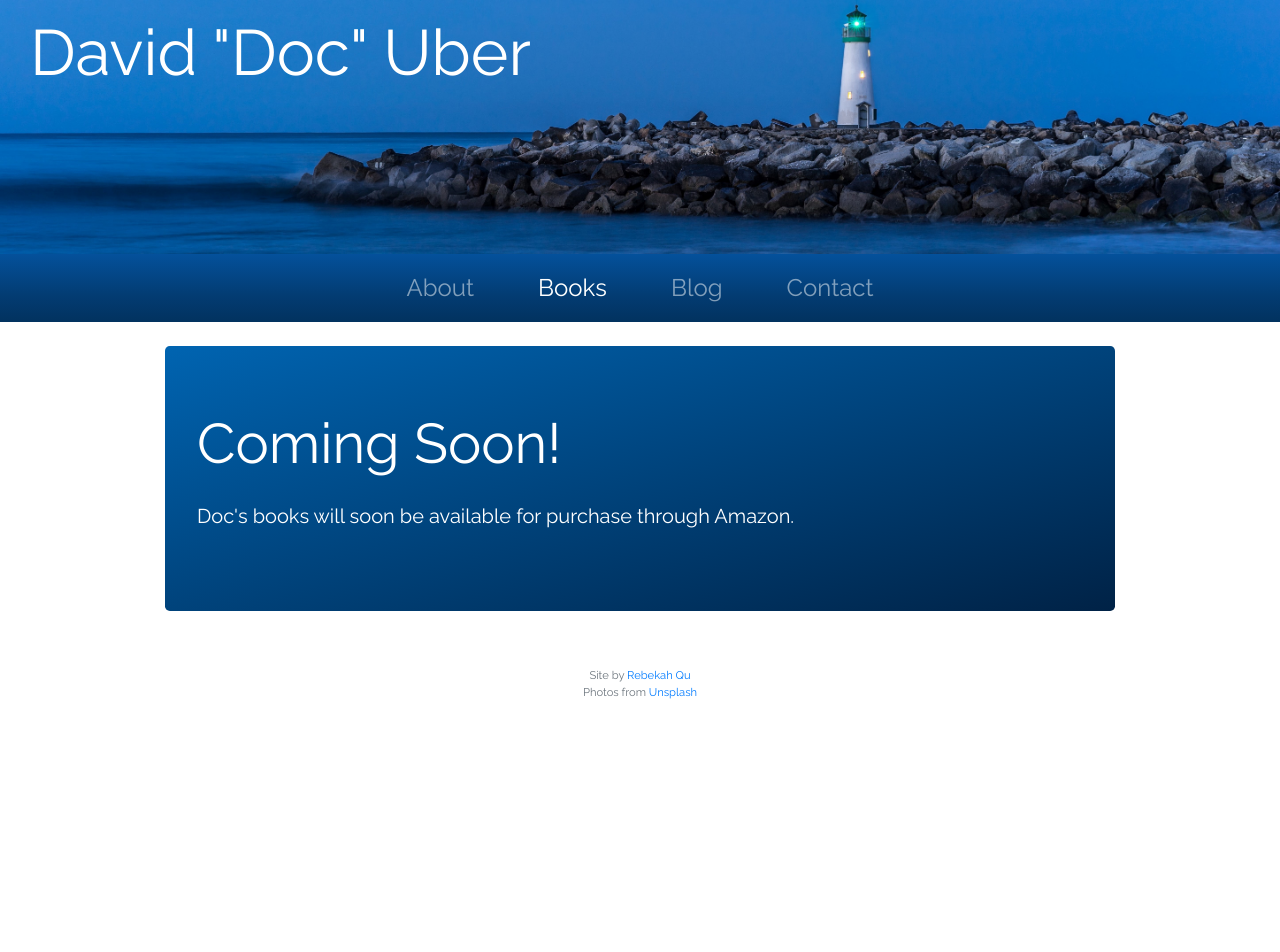
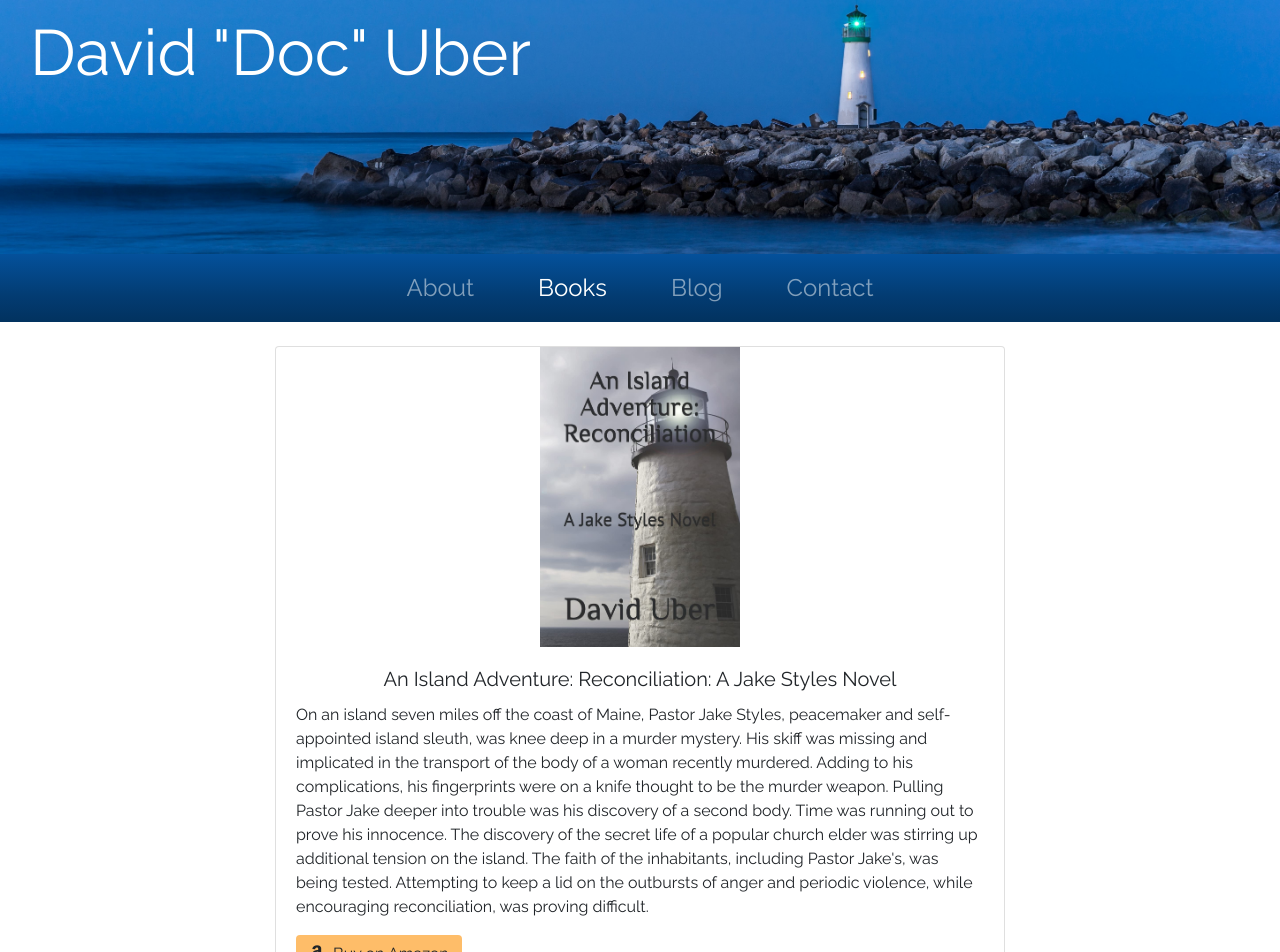
Before and after one commit to BekahT/docuber, an Angular app: page /books in a window 1280 px wide. Shown: the top 952 px of the page. Before the commit the page ends 800 px from the top, so only its background shows below. Built offline with nearby package versions, Linux system fonts and the light colour scheme.

Commit message:
add island adventure book

```diff
--- a/src/app/books/books.component.css
+++ b/src/app/books/books.component.css
@@ -1,5 +1,6 @@
 div.card > img {
   height: 300px;
+  width: 200px;
 }
 
 .btn-amazon {
@@ -10,7 +11,6 @@ div.card > img {
   background-color: #f3a847;
 }
 
-
 .jumbotron {
   background-image: linear-gradient(to bottom right, #0064b1, #002246);
   color: white;
--- a/src/app/books/books.component.html
+++ b/src/app/books/books.component.html
@@ -1,20 +1,20 @@
 <div class="container">
-  <div class="row d-flex justify-content-center">
+  <!-- <div class="row d-flex justify-content-center">
     <div class="col-md-10 jumbotron">
       <h1 class="display-4 mb-4">Coming Soon!</h1>
       <p class="lead">Doc's books will soon be available for purchase through Amazon.</p>
     </div>
-  </div>
-  <!-- <div class="row">
-    <div class="col-md-4 col-lg-3" *ngFor="let book of books">
-      <div class="card mb-2">
+  </div> -->
+  <div class="row d-flex justify-content-center">
+    <div class="col-md-6 col-lg-8" *ngFor="let book of books">
+      <div class="card mb-2 align-items-center">
         <img [src]="book.imgPath" [alt]="book.name" class="img-responsive">
         <div class="card-body">
-          <h5 class="card-title">{{ book.name }}</h5>
+          <h5 class="card-title text-center">{{ book.name }}</h5>
           <p class="card-text">{{ book.description }}</p>
           <a [href]="book.buyLink" class="btn btn-amazon" target="_blank"><i class="fa fa-amazon mr-2" aria-hidden="true"></i>Buy on Amazon</a>
         </div>
       </div>
     </div>
-  </div>    -->
+  </div>
 </div>
--- a/src/app/books/books.component.ts
+++ b/src/app/books/books.component.ts
@@ -8,10 +8,13 @@ import { Book } from '../books/book.model';
 })
 export class BooksComponent implements OnInit {
   books: Book[] = [
-    new Book("Placeholder Book 1", "This is a placeholder description for the placeholder book.", "https://images.unsplash.com/photo-1558287314-3047130e12a9?ixlib=rb-1.2.1&ixid=eyJhcHBfaWQiOjEyMDd9&auto=format&fit=crop&w=701&q=80", "https://www.amazon.com"),
-    new Book("Placeholder Book 2", "This is a placeholder description for the placeholder book.", "https://images.unsplash.com/photo-1520450578248-39f83d4c4cf1?ixlib=rb-1.2.1&ixid=eyJhcHBfaWQiOjEyMDd9&auto=format&fit=crop&w=700&q=80", "https://www.amazon.com"),
-    new Book("Placeholder Book 3", "This is a placeholder description for the placeholder book.", "https://images.unsplash.com/photo-1540167828867-7e5020e0bc8e?ixlib=rb-1.2.1&ixid=eyJhcHBfaWQiOjEyMDd9&auto=format&fit=crop&w=634&q=80", "https://www.amazon.com"),
-    new Book("Placeholder Book 4", "This is a placeholder description for the placeholder book.", "https://images.unsplash.com/photo-1490826212256-caefa02bc772?ixlib=rb-1.2.1&ixid=eyJhcHBfaWQiOjEyMDd9&auto=format&fit=crop&w=633&q=80", "https://www.amazon.com")
+    new Book("An Island Adventure: Reconciliation: A Jake Styles Novel",
+      "On an island seven miles off the coast of Maine, Pastor Jake Styles, peacemaker and self-appointed island sleuth, was knee deep in a murder mystery. His skiff was missing and implicated in the transport of the body of a woman recently murdered. Adding to his complications, his fingerprints were on a knife thought to be the murder weapon. Pulling Pastor Jake deeper into trouble was his discovery of a second body. Time was running out to prove his innocence. The discovery of the secret life of a popular church elder was stirring up additional tension on the island. The faith of the inhabitants, including Pastor Jake's, was being tested. Attempting to keep a lid on the outbursts of anger and periodic violence, while encouraging reconciliation, was proving difficult.",
+      "assets/islandAdventure1.jpg",
+      "https://www.amazon.com/dp/B094T8MR1Z?ref_=pe_3052080_397514860"),
+    //new Book("No Longer Dancing with the Percaline", "David 'Doc' Uber's Autobiography", "https://images.unsplash.com/photo-1520450578248-39f83d4c4cf1?ixlib=rb-1.2.1&ixid=eyJhcHBfaWQiOjEyMDd9&auto=format&fit=crop&w=700&q=80", "https://www.amazon.com"),
+    //new Book("Placeholder Book 3", "This is a placeholder description for the placeholder book.", "https://images.unsplash.com/photo-1540167828867-7e5020e0bc8e?ixlib=rb-1.2.1&ixid=eyJhcHBfaWQiOjEyMDd9&auto=format&fit=crop&w=634&q=80", "https://www.amazon.com"),
+    //new Book("Placeholder Book 4", "This is a placeholder description for the placeholder book.", "https://images.unsplash.com/photo-1490826212256-caefa02bc772?ixlib=rb-1.2.1&ixid=eyJhcHBfaWQiOjEyMDd9&auto=format&fit=crop&w=633&q=80", "https://www.amazon.com")
   ]
 
   constructor() { }
```
Also changed, not shown: src/assets/islandAdventure1.jpg (added).
